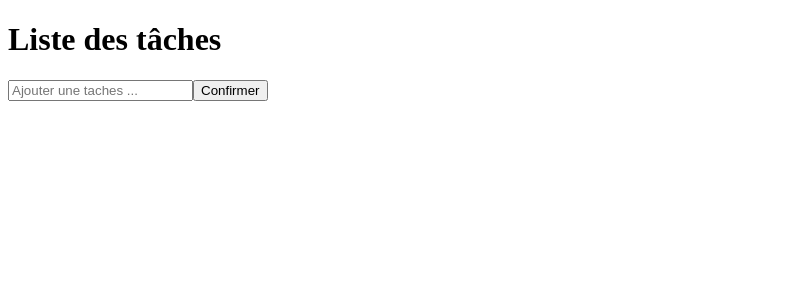
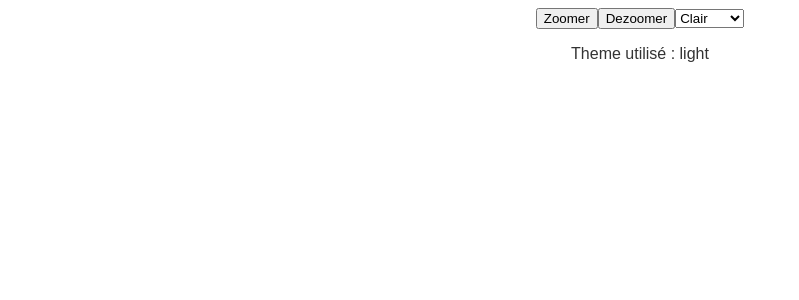
Before and after one commit to Padiwa/react-dockerized, a React app: page / in a window 1280 px wide. Shown: the top 300 px of the page, without its empty margins (0-799 px from the left). Built offline with nearby package versions, Linux system fonts and the light colour scheme.

Commit message:
init React Context

```diff
--- a/src/components/App.jsx
+++ b/src/components/App.jsx
@@ -1,46 +1,49 @@
 import React, { useState } from "react";
-import Tache from "./Tache";
-import TacheForm from "./TacheForm";
-const App = () => {
-    const [taches, setNewTaches ]= useState([]);
-    // variable qui fait référence à un élément du DOM
+import ReactDOM from "react-dom";
 
-    // fonction fléchée permet de parler avec le bon this, d'avoir le state
-    const handleDelete = id => {
-        const updatedTaches = [...taches];
-        const index = updatedTaches.findIndex(tache => tache.id === id)
-        updatedTaches.splice(index, 1);
-        setNewTaches(updatedTaches)
-    }
+import "../styles.css";
 
-    const handleAdd = tache => {
-        const updatedTaches = [...taches];
-        updatedTaches.push(tache);
-        setNewTaches(updatedTaches)
+// Composant en fin de chaine
+// Il reçoit dans ses props le thème et la fonction qui permet de le changer
+function ThemeChoice(props) {
+  const handleChange = event => {
+    const value = event.currentTarget.value;
+    props.updateTheme(value);
+  };
 
-    }
+  return (
+    <select name="theme" defaultValue={props.theme} onChange={handleChange}>
+      <option value="dark">Sombre</option>
+      <option value="light">Clair</option>
+    </select>
+  );
+}
 
-    const title = "Liste des tâches";
+// Composant en deuxième ligne
+// Il reçoit dans ses props le thème et la fonction qui permet de le changer
+// Notons qu'en vrai il en a rien à foutre il s'en sert pas lui même
+// C'est uniquement pour pouvoir le passer au composant ThemeChoice ...
+function ToolBar(props) {
+  return (
+    <div>
+      <button>Zoomer</button>
+      <button>Dezoomer</button>
+      <ThemeChoice theme={props.theme} updateTheme={props.updateTheme} />
+    </div>
+  );
+}
 
-    // const elements = this.state.taches.map((tache) => <li key={tache.id}>{tache.nom} <button>X</button></li>)
+function App() {
+  // Le thème est en fait une classe CSS qui englobera notre app
+  // Ca change juste le couleur de la typo ...
+  const [theme, setTheme] = useState("light");
 
-    return (
-        <div>
-            <h1>{title}</h1>
-            <ul>
-                {taches.map(tache => (
-                    <Tache
-                        key={tache.id}
-                        details={tache}
-                        onDelete={handleDelete}
-                    />
-                ))
-                }
-            </ul>
-            <TacheForm
-                onTaskAdd={handleAdd}
-            />
-        </div >
-    );
+  return (
+    <div className={theme}>
+      <ToolBar theme={theme} updateTheme={setTheme} />
+      <p>Theme utilisé : {theme}</p>
+    </div>
+  );
 }
+
 export default App;
--- a/src/components/Tache.jsx
+++ /dev/null
@@ -1,8 +0,0 @@
-import React from "react";
-
-export const Tache = ({ details, onDelete }) => (
-    <li key={details.id}>
-        {details.nom} <button onClick={() => onDelete(details.id)}>X</button>
-    </li>
-);
-export default Tache;
--- a/src/components/TacheForm.jsx
+++ /dev/null
@@ -1,39 +0,0 @@
-import React, { useState } from "react";
-
-
-const TacheForm = ({ onTaskAdd }) => {
-    const [newTache, setNewTache] = useState("");
-
-    const handleChange = (event) => {
-        // a chaque changement de l'input, le state va changer
-        setNewTache(event.currentTarget.value)
-    }
-
-    const handleSubmit = (event) => {
-        event.preventDefault()
-
-        const id = new Date().getTime();
-        const nom = newTache;
-        onTaskAdd({ id, nom });
-        setNewTache('');
-    }
-
-    return (
-        <div>
-            <form onSubmit={handleSubmit} >
-                <input
-                    value={newTache}
-                    onChange={handleChange}
-                    type="text"
-                    placeholder="Ajouter une taches ..."
-                />
-                <button>Confirmer</button>
-            </form>
-        </div>
-    )
-
-
-
-}
-
-export default TacheForm;
--- /dev/null
+++ b/src/styles.css
@@ -0,0 +1,12 @@
+.dark {
+    font-family: sans-serif;
+    background-color: #333;
+    text-align: center;
+    color: #eee;
+  }
+
+  .light {
+    font-family: sans-serif;
+    text-align: center;
+    color: #333;
+  }
```
